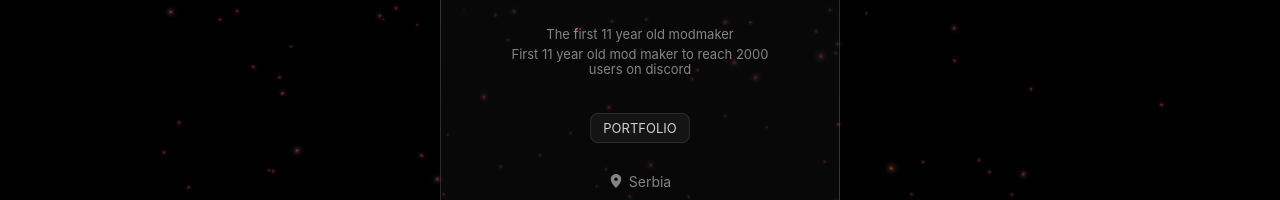
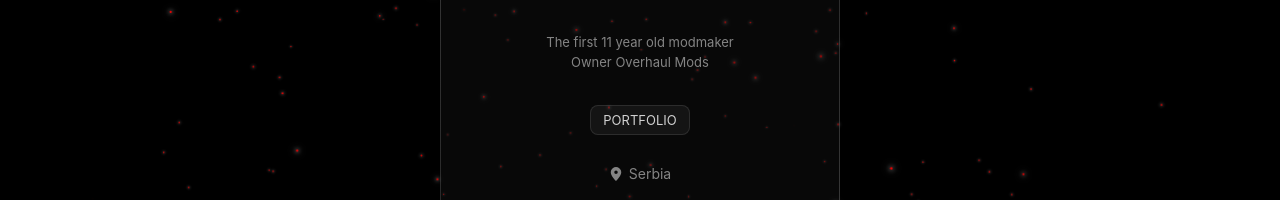
Before and after one commit to 1temmxxgod/cfudik, a plain HTML site: page index.html in a window 1280 px wide. Shown: the part 339-539 px from the top of the page. Drawn offline with Linux system fonts and the light colour scheme.

Commit message:
Add files via upload

```diff
--- a/index.html
+++ b/index.html
@@ -31,7 +31,7 @@
                     <div class="username">cfudik</div>
                     <div class="achievements">
                         <div class="achievement-text">The first 11 year old modmaker</div>
-                        <div class="achievement-text">First 11 year old mod maker to reach 2000 users on discord</div>
+                        <div class="achievement-text">Owner Overhaul Mods</div>
                     </div>
                     <div class="tags">
                         <a href="#" class="tag" onclick="togglePortfolio(event)">PORTFOLIO</a>
```
